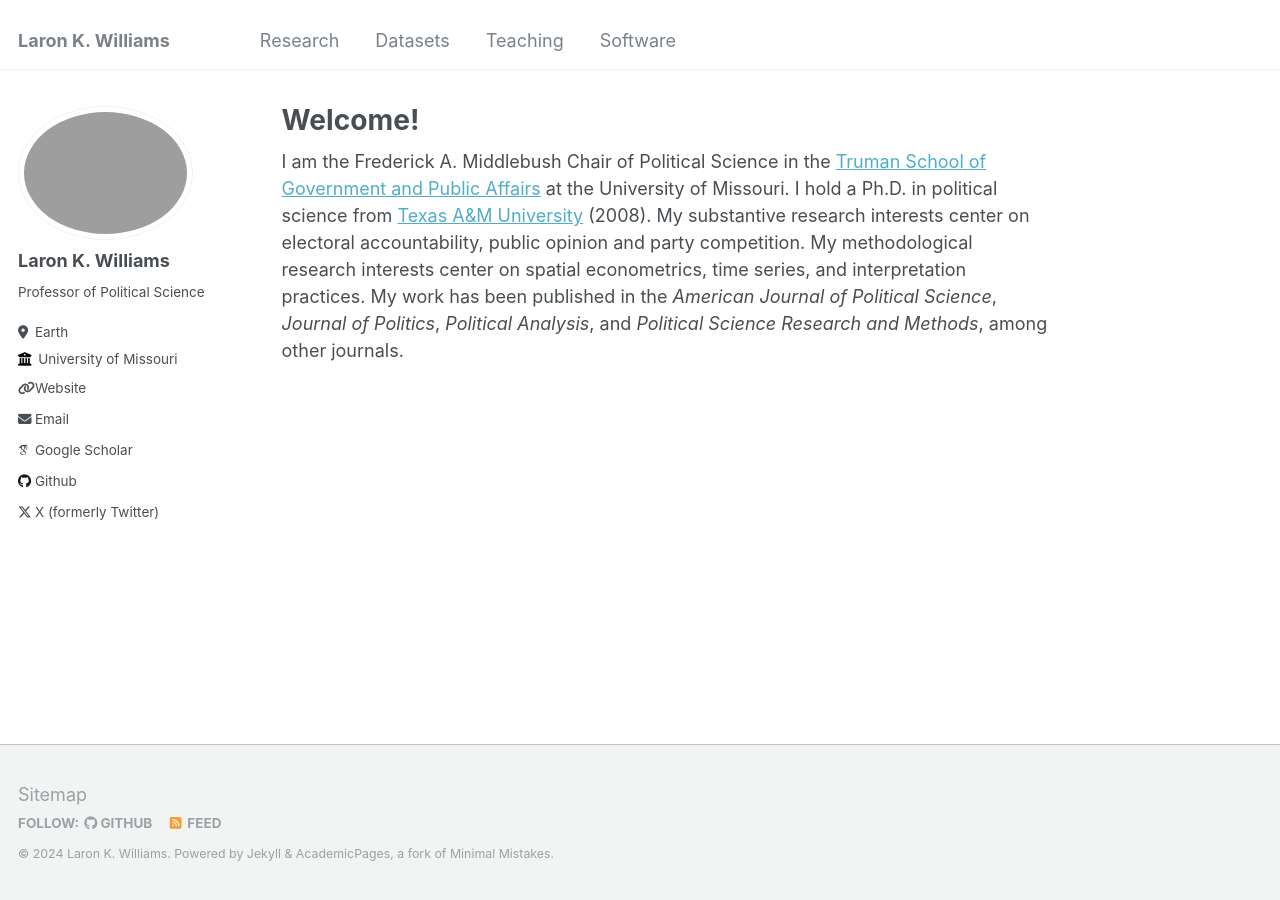
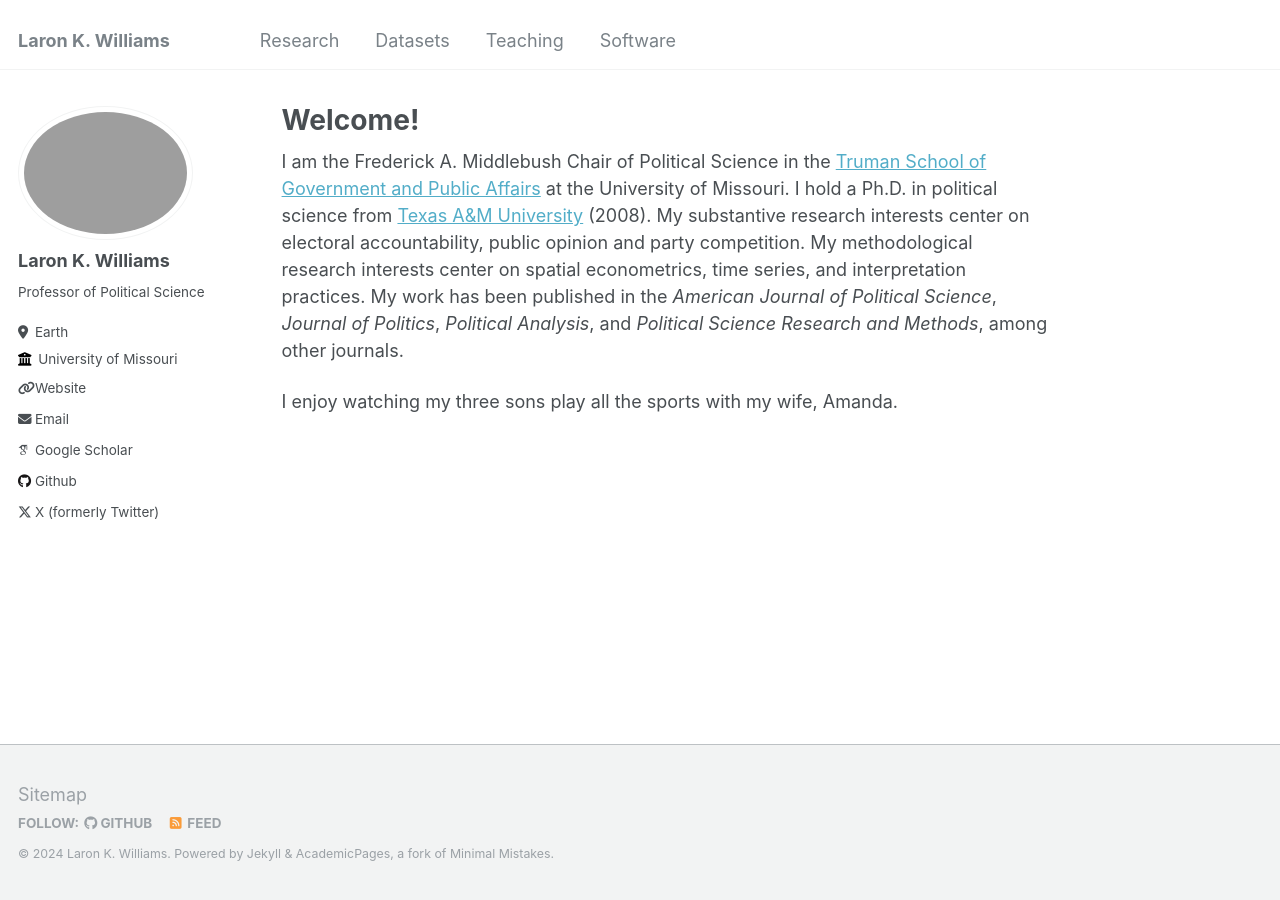
Before and after one commit to williamslaro/williamslaro.github.io, a Jekyll site: the page built from _pages/about.md, in a window 1280 px wide. Built offline with Jekyll 4.4.1, drawn with Linux system fonts in a browser that asks for light colours; some web fonts are replaced.

Commit message:
Update about.md

```diff
--- a/_pages/about.md
+++ b/_pages/about.md
@@ -8,3 +8,5 @@ redirect_from:
 ---
 
 I am the Frederick A. Middlebush Chair of Political Science in the [Truman School of Government and Public Affairs](https://truman.missouri.edu) at the University of Missouri. I hold a Ph.D. in political science from [Texas A&M University](bush.tamu.edu) (2008).  My substantive research interests center on electoral accountability, public opinion and party competition.  My methodological research interests center on spatial econometrics, time series, and interpretation practices.  My work has been published in the *American Journal of Political Science*, *Journal of Politics*, *Political Analysis*, and *Political Science Research and Methods*, among other journals.
+
+I enjoy watching my three sons play all the sports with my wife, Amanda.
```
